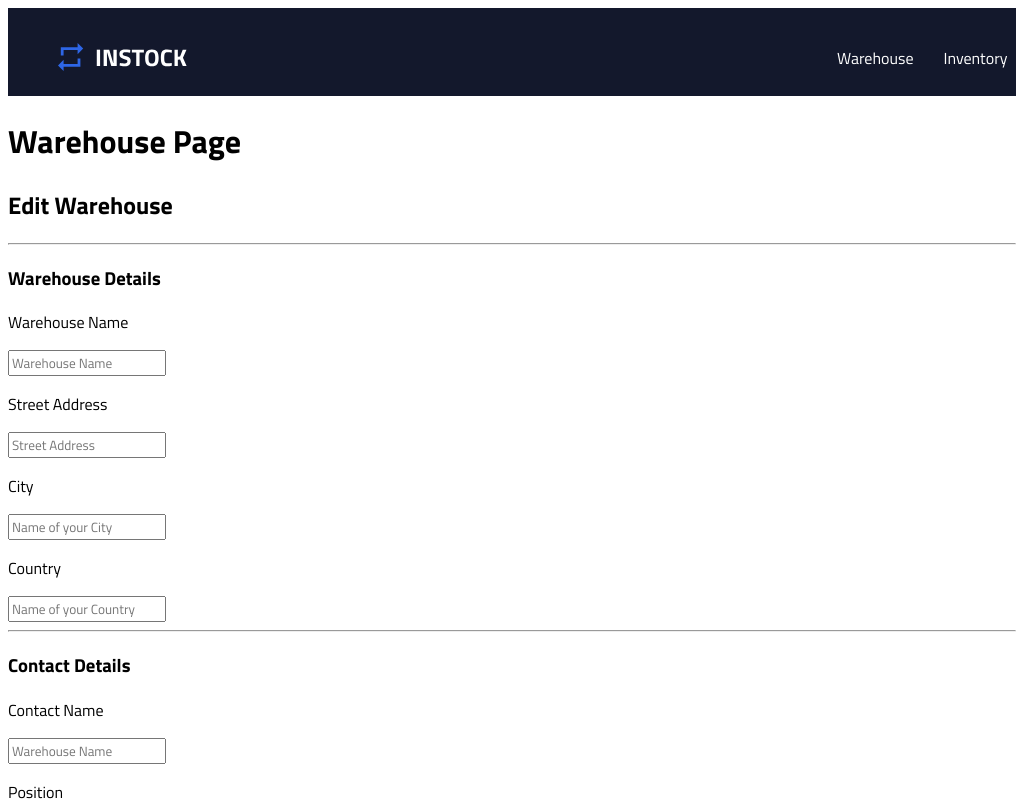
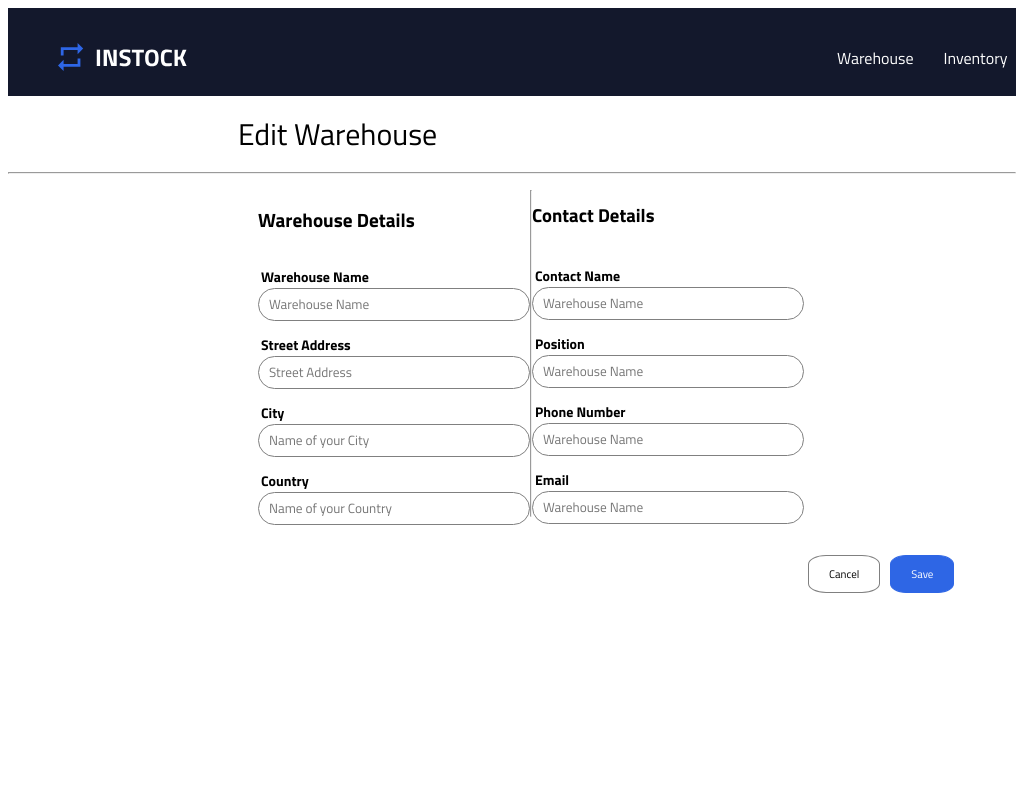
Before and after one commit to Juanfec4/in-stock-PT-4, a React (Create React App) app: page / in a window 1024 px wide. Shown: the top 801 px of the page. Built offline with nearby package versions, Linux system fonts and the light colour scheme.

Commit message:
Tablet edit component

```diff
--- a/src/components/warehouse/edit/edit.jsx
+++ b/src/components/warehouse/edit/edit.jsx
@@ -1,9 +1,9 @@
 // Why do I need an API here.
 // WHY is my button not sending the info, something must be wrong on my buttons
 
-
-import { useState } from 'react'
+import { useState, useEffect } from 'react'
 import './edit.scss'
+import axios from 'axios'
 
 function Edit() {
   const [name, setName] = useState('')
@@ -14,7 +14,6 @@ function Edit() {
   const [position, setPosition] = useState('')
   const [number, setNumber] = useState('')
   const [email, setEmail] = useState('')
-
 
   const WarehouseName = (event) => {
     setName(event.target.value)
@@ -48,18 +47,29 @@ function Edit() {
     event.preventDefault()
     console.log(event.target)
   }
+  //   useEffect(() => {
+  //     axios
+  //       .put(`http://192.168.0.190:8080/api/inventories/${'2'}`)
+  //       .then((response) => {
+  //         console.log(response)
+  //       })
+  //   }, [])
+  return (
+    <div className="container__entire-form">
+      <div className="Edit_Warehouse-div">
+        <h1 className="edit__container-title">Edit Warehouse</h1>
+      </div>
+      <hr></hr>
+      <div className="entire__form-container">
+        <div className="edit__container--form">
+          <h1 className="edit__container--subtitle">Warehouse Details </h1>
 
-  return (
-    <div>
-      <h2 className="edit__container-title">Edit Warehouse</h2>
-      <hr></hr>
-      <h3 className="edit__container--subtitle">Warehouse Details </h3>
-      <div className="edit__container--form">
           <form className="form" onSubmit={handleFormSubmit}>
             <label>
               {' '}
-            <p>Warehouse Name</p>
+              <p className="title_containers--edit">Warehouse Name</p>
               <input
+                className="inputs__container"
                 onChange={WarehouseName}
                 type={'text'}
                 name={'Warehouse name'}
@@ -69,8 +79,9 @@ function Edit() {
             </label>
             <label>
               {' '}
-            <p>Street Address</p>
+              <p className="title_containers--edit">Street Address</p>
               <input
+                className="inputs__container"
                 onChange={streetAddress}
                 type={'text'}
                 name={'Street Address'}
@@ -80,8 +91,9 @@ function Edit() {
             </label>
             <label>
               {' '}
-            <p>City</p>
+              <p className="title_containers--edit">City</p>
               <input
+                className="inputs__container"
                 onChange={cityNameWarehouse}
                 type={'text'}
                 name={'Name of your city'}
@@ -91,8 +103,9 @@ function Edit() {
             </label>
             <label>
               {' '}
-            <p>Country</p>
+              <p className="title_containers--edit">Country</p>
               <input
+                className="inputs__container"
                 onChange={countryNameWarehouse}
                 type={'text'}
                 name={'Name of your Country'}
@@ -103,12 +116,15 @@ function Edit() {
           </form>
         </div>
         <hr></hr>
-      <h3>Contact Details </h3>
-      <form onSubmit={handleFormSubmit}>
+        <div className="container__contact">
+          <h3 className="contact_details-div">Contact Details </h3>
+
+          <form className="form__div"onSubmit={handleFormSubmit}>
             <label>
               {' '}
-          <p>Contact Name</p>
+              <p className="title_containers--edit">Contact Name</p>
               <input
+                className="inputs__container"
                 onChange={contactNameDetails}
                 type={'text'}
                 name={'Warehouse name'}
@@ -118,8 +134,9 @@ function Edit() {
             </label>
             <label>
               {' '}
-          <p>Position</p>
+              <p className="title_containers--edit">Position</p>
               <input
+                className="inputs__container"
                 onChange={positionDetails}
                 type={'text'}
                 name={'Warehouse name'}
@@ -129,8 +146,9 @@ function Edit() {
             </label>
             <label>
               {' '}
-          <p>Phone Number</p>
+              <p className="title_containers--edit">Phone Number</p>
               <input
+                className="inputs__container"
                 onChange={numberDetails}
                 type={'text'}
                 name={'Warehouse name'}
@@ -140,8 +158,9 @@ function Edit() {
             </label>
             <label>
               {' '}
-          <p>Email </p>
+              <p className="title_containers--edit">Email </p>
               <input
+                className="inputs__container"
                 onChange={emailDetails}
                 type={'text'}
                 name={'Warehouse name'}
@@ -150,6 +169,8 @@ function Edit() {
               ></input>
             </label>
           </form>
+        </div>
+      </div>
       <div className="container__buttons--div">
         <div className="container__btn--cancel">
           <button type="submit" className="cancel__btn">
--- a/src/components/warehouse/edit/edit.scss
+++ b/src/components/warehouse/edit/edit.scss
@@ -0,0 +1,104 @@
+.edit__container-title {
+  font-size: 20px;
+  line-height: 36px;
+  font-weight: bold;
+}
+.edit__container--subtitle {
+  font-size: 15px;
+  line-height: 20px;
+  font-weight: bold;
+  padding-bottom: 10px;
+}
+.title_containers--edit {
+  font-size: 13px;
+  line-height: 20px;
+  margin-bottom: 1px;
+  padding-left: 3px;
+  font-weight: 700;
+}
+.inputs__container {
+  border-radius: 25px;
+  border: 1px solid grey;
+  padding: 10px;
+  width: 200px;
+  height: 5px;
+}
+.container__buttons--div {
+  display: flex;
+  flex-direction: row;
+  padding-top: 30px;
+  padding-left: 50px;
+}
+.container__btn--cancel {
+}
+.container--btn--save {
+  padding-left: 10px;
+}
+.cancel__btn {
+  border-radius: 25%;
+  font-size: 11px;
+  line-height: 16px;
+  color: black;
+  background-color: white;
+  border: 1px solid grey;
+  padding: 10px 20px;
+}
+.save__btn {
+  border-radius: 25%;
+  font-size: 11px;
+  line-height: 16px;
+  color: white;
+  background-color: #2e66e5;
+  border: 1px solid #2e66e5;
+  padding: 10px 20px;
+}
+@media (min-width: 820px) and (max-width: 1180px) {
+  .edit__container--form {
+    display: flex;
+    flex-direction: column;
+    padding-left: 50px;
+  }
+  .container__contact {
+    display: flex;
+    flex-direction: column;
+    padding-right: 100px;
+  }
+  .entire__form-container {
+    display: flex;
+    flex-direction: row;
+    padding-right: 130px;
+    padding-left: 200px;
+  }
+  .contact_details-div {
+    margin-bottom: 5px;
+  }
+  .edit__container--subtitle {
+    padding-top: 15px;
+    font-size: larger;
+  }
+  .title_containers--edit {
+    font-size: 14px;
+    line-height: 20px;
+  }
+  .inputs__container {
+    border-radius: 25px;
+    border: 1px solid grey;
+    padding: 10px;
+    width: 250px;
+    height: 11px;
+  }
+  .form__div {
+    padding-top: 18px;
+  }
+  .edit__container-title {
+    font-size: 30px;
+    font-weight: 400;
+    padding-left: 230px;
+  }
+  .container__buttons--div {
+    padding-left: 800px;
+  }
+}
+
+@media (min-width: 1180px) and (max-width: 1800px) {
+}
--- a/src/index.jsx
+++ b/src/index.jsx
@@ -17,7 +17,7 @@ const AppLayout = () => {
   return (
     <>
       <Header />
-      <Outlet />
+      {/* <Outlet /> */}
       <Edit />
     </>
   )
--- a/src/styles/global.scss
+++ b/src/styles/global.scss
@@ -4,3 +4,27 @@ $font: 'Titillium Web', sans-serif;
 * {
   font-family: $font;
 }
+@mixin mobileHeader {
+  text-size: 20px;
+  line-height: 36px;
+}
+@mixin mobileSub {
+  text-size: 13px;
+  line-height: 20px;
+}
+@mixin mobileLabel {
+  font-size: 13px;
+  line-height: 20px;
+}
+@mixin mobileBodyLarge {
+  text-size: 15px;
+  line-height: 26px;
+}
+@mixin mobileBodyMedium {
+  text-size: 13px;
+  line-height: 20px;
+}
+@mixin mobileBodySmall {
+  text-size: 11px;
+  line-height: 16px;
+}
```
Lines whose indentation alone changed are shown as unchanged.
